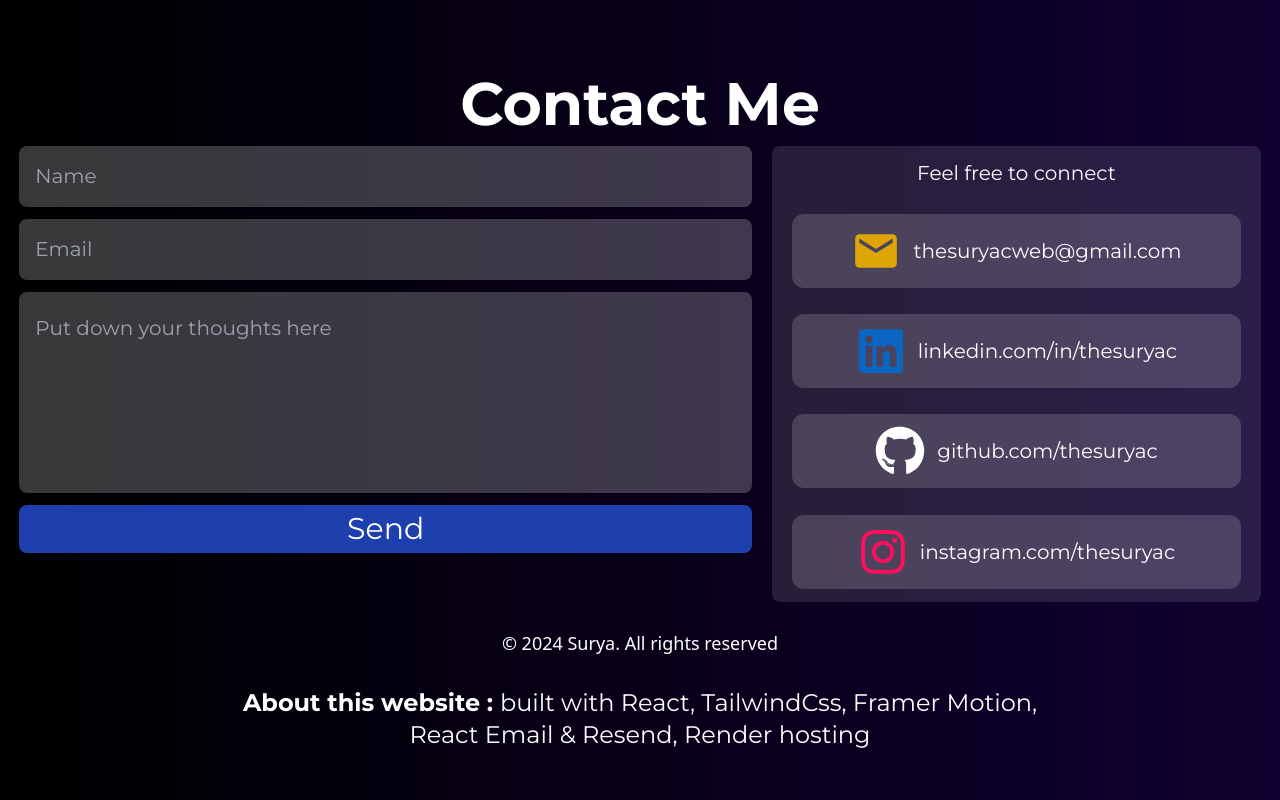
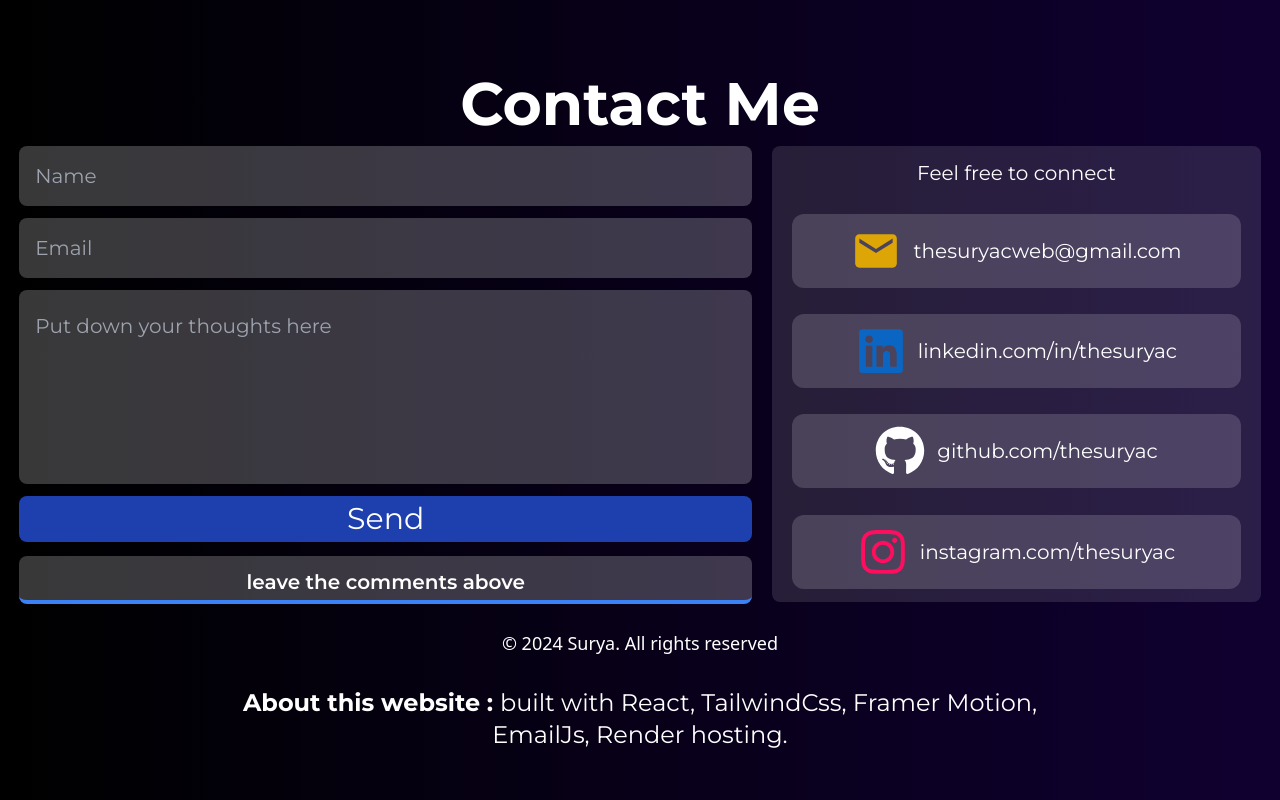
Before and after one commit to thesuryac/portfolio, a React (Vite) app: page / in a window 1280 px wide. Shown: the part 2440-3240 px from the top of the page. Built offline with nearby package versions, Linux system fonts and the light colour scheme; the HTML template or start-up script is replaced by a standard one; a web font is replaced by a local one.

Commit message:
edited footer

```diff
--- a/package.json
+++ b/package.json
@@ -11,6 +11,7 @@
   },
   "dependencies": {
     "@emailjs/browser": "^4.3.3",
+    "framer-motion": "^11.1.7",
     "react": "^18.2.0",
     "react-dom": "^18.2.0",
     "react-icons": "^5.1.0",
--- a/src/components/Footer.jsx
+++ b/src/components/Footer.jsx
@@ -6,8 +6,7 @@ const Footer = () => {
       </small>
       <p className="sm:text-2xl text-sm font-montserrat font-normal text-white sm:w-[70%] w-[90%] text-center cursor-default">
         <span className="font-bold">About this website : </span>
-        built with React, TailwindCss, Framer Motion, React Email & Resend,
-        Render hosting
+        built with React, TailwindCss, Framer Motion, EmailJs, Render hosting.
       </p>
     </footer>
   );
--- a/src/pages/CallToAction.jsx
+++ b/src/pages/CallToAction.jsx
@@ -22,7 +22,7 @@ const CallToAction = () => {
     setStatus("loading");
     Emailjs.sendForm("service_10bssoc", "template_zdebofq", form.current).then(
       (result) => {
-        setStatus("Mail received");
+        setStatus("Thanks for reviewing!");
       },
       (error) => {
         console.log(error.text);
@@ -70,16 +70,21 @@ const CallToAction = () => {
               value="Send"
               className=" sm:h-20 h-12 w-full bg-blue-800 text-white sm:text-xl cursor-pointer md:text-2xl lg:text-3xl rounded-lg font-montserrat flex justify-center items-center gap-6"
             />
-            <div className="h-12 w-full flex items-center justify-center sm:pt-5 pt-1">
+            <div className="h-12 w-full flex items-center justify-center  pt-1">
+              {status == "" && status !== "loading" && (
+                <p className="text-white sm:text-xl h-12 w-full bg-[#ffffff38] text-center align-middle  pt-3 font-montserrat font-semibold border-blue-500 border-b-4 rounded-lg">
+                  leave the comments above
+                </p>
+              )}
               {status === "loading" && (
-                <p className="text-white sm:h-20 sm:text-xl h-12 w-full border-b bg-[#ffffff38] text-center align-middle sm:pt-5 pt-3 font-montserrat font-semibold border-yellow-500 rounded-lg">
+                <p className="text-white sm:text-xl h-12 w-full  bg-[#ffffff38] text-center align-middle  pt-3 font-montserrat font-semibold border-b-4 border-yellow-500 rounded-lg">
                   loading...
                 </p>
               )}
               {status != "" && status !== "loading" && (
                 <p
-                  className={`text-white sm:h-20 sm:text-xl h-12 border-b w-full bg-[#ffffff38] text-center align-middle sm:pt-5 pt-3 rounded-lg font-montserrat font-semibold ${
-                    status === "Mail received"
+                  className={`text-white sm:text-xl h-12  w-full bg-[#ffffff38] text-center align-middle  pt-3 rounded-lg border-b-4 font-montserrat font-semibold ${
+                    status === "Thanks for reviewing!"
                       ? "border-green-600"
                       : "border-red-600"
                   }`}
```
Also changed, not shown: 1 other file (tests, documents, lock files or other folders).
